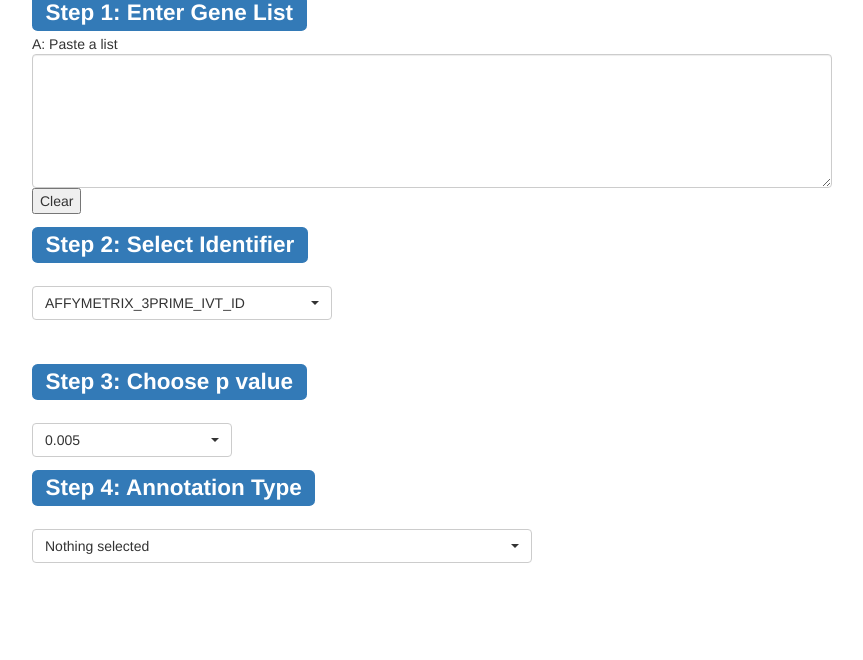
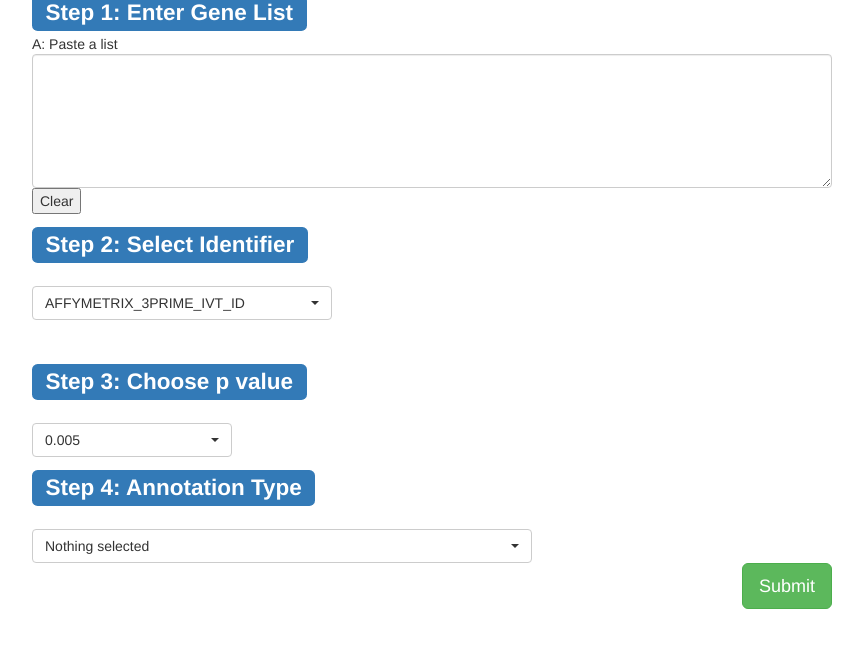
Before and after one commit to xinbaDev/MonaGO, a Flask app: template templates/index.html in a window 1280 px wide. Shown: the part 19-679 px from the top of the page, without its empty margins (208-1071 px from the left). Run offline with Flask 2, Linux system fonts and the light colour scheme; the template is opened without the code that fills it, so the values that code supplies are empty; parts of the project's set-up code (start-up, migrations or seed data) failed here and were passed over; some libraries are stand-ins or nearby versions.

Commit message:
start to work on monaGO server

```diff
--- a/css/index.css
+++ b/css/index.css
@@ -3,3 +3,7 @@
     padding-bottom: 64px;
     width: 800px;
 }
+
+.submit-btn{
+	float: right;
+}
--- a/server.py
+++ b/server.py
@@ -13,6 +13,7 @@ import re
 
 #for http request
 import requests
+from requests_toolbelt.multipart.encoder import MultipartEncoder
 
 from flask import Flask,render_template,request,send_from_directory
 app = Flask(__name__)
@@ -125,7 +126,20 @@ def davidWebAPI(inputIds,idType,listName,listType,annotCat,pVal):
 
     s = requests.Session()
 
-    get_rowsId_response = s.get("http://david.abcc.ncifcrf.gov/api.jsp?type="+idType+"&ids="+inputIds+"&tool=chartReport&annot="+annotCat);
+    #get is not feasible
+    #get_rowsId_response = s.get("http://david.abcc.ncifcrf.gov/api.jsp?type="+idType+"&ids="+inputIds+"&tool=chartReport&annot="+annotCat)
+
+    m = MultipartEncoder(
+        fields={
+                'idType': 'AFFYMETRIX_3PRIME_IVT_ID', 'uploadType': 'list','multiList':'false','Mode':'paste',
+                'useIndex': 'null','usePopIndex':'null','demoIndex':'null','ids':inputIds,
+                'assignToManifestChkbox':'on','submit':'','hidSmt':''
+                }
+        )
+
+    s.post("http://david.abcc.ncifcrf.gov/tool.jsp",data=m)
+
+
 
     m = re.search("Request-URI Too Long",get_rowsId_response.text)
 
--- a/templates/index.html
+++ b/templates/index.html
@@ -208,6 +208,16 @@
 
 			            </select>
 
+
+					<br>
+
+
+						<button class="btn btn-success btn-rounded waves-effect waves-light btn-lg submit-btn" onclick="uploadList();"
+			            value="Submit List">Submit</button>
+
+
+
+
 <!-- 							<tbody><tr>
 	<td class="sidebar_text">Biological Process</td>
 			              		<td><input type="checkbox" name="annotType" value="GOTERM_BP_FAT"></td>
```
